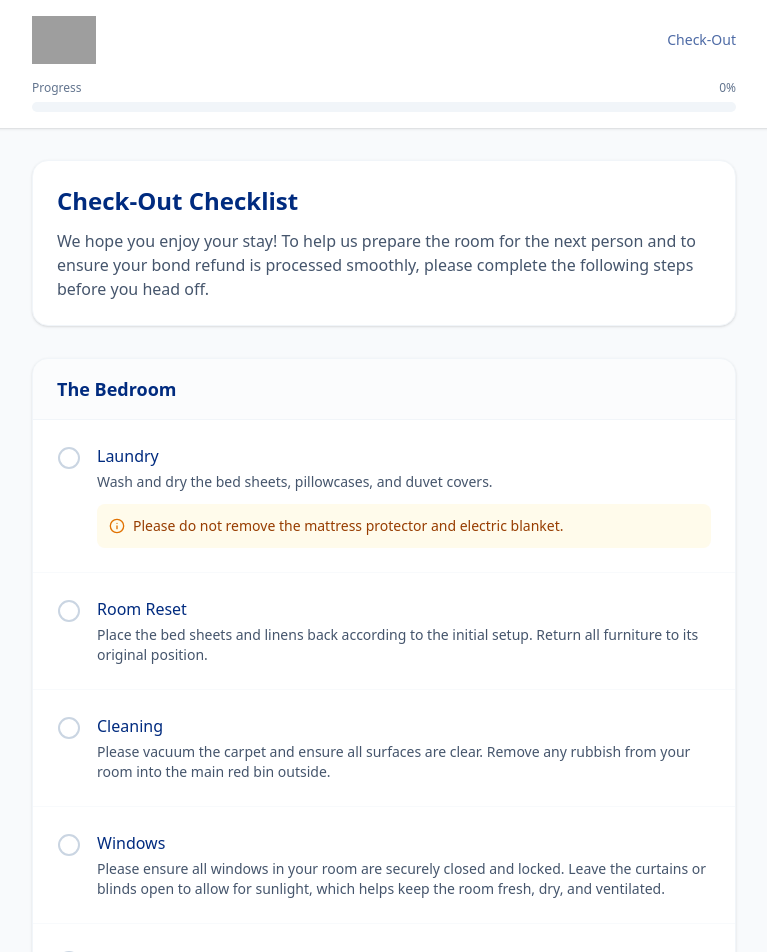
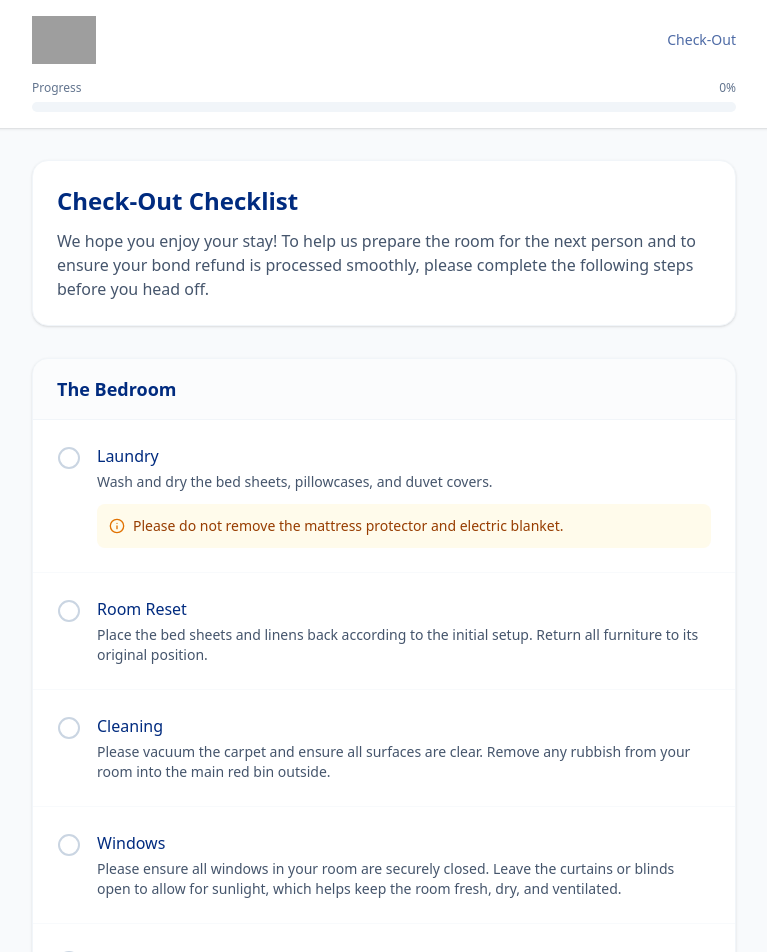
Before and after one commit to maritnroyle/CheckOutForm, a React (Vite) app: page / in a window 1280 px wide. Shown: the top 952 px of the page, without its empty margins (256-1023 px from the left). Built offline with nearby package versions, Linux system fonts and the light colour scheme; grey boxes are pictures that could not be loaded.

Commit message:
feat: Simplify window closing instructions
Remove "and locked" from the window closing instruction to streamline the user experience and reduce cognitive load. The primary concern is ensuring windows are closed for security and energy efficiency.

```diff
--- a/src/App.tsx
+++ b/src/App.tsx
@@ -26,7 +26,7 @@ const CHECKLIST_SECTIONS = [
       {
         id: 'b4',
         label: 'Windows',
-        description: 'Please ensure all windows in your room are securely closed and locked. Leave the curtains or blinds open to allow for sunlight, which helps keep the room fresh, dry, and ventilated.'
+        description: 'Please ensure all windows in your room are securely closed. Leave the curtains or blinds open to allow for sunlight, which helps keep the room fresh, dry, and ventilated.'
       },
       {
         id: 'b5',
```
